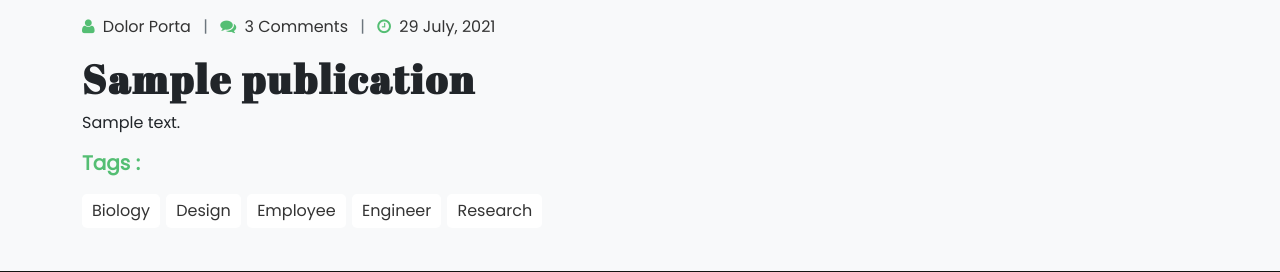
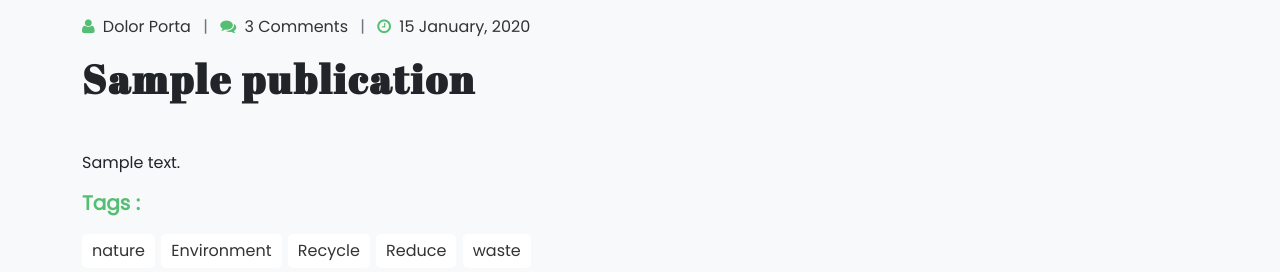
Before and after one commit to chahdzhaira/EcoDev, a Laravel app: page /awareness/1 in a window 1280 px wide. Shown: the part 921-1193 px from the top of the page. Run offline with Laravel 9, Linux system fonts and the light colour scheme; tables that the repository leaves empty hold one stand-in row (values such as "Sample post"); style sheets or scripts are compiled from the project's sources.

Commit message:
rectifications

```diff
--- a/app/Http/Controllers/BackOffice/PublicationAdminController.php
+++ b/app/Http/Controllers/BackOffice/PublicationAdminController.php
@@ -41,7 +41,7 @@ class PublicationAdminController extends Controller
         // Publication::create($request->post());
 
         $request->validate([
-            'title' => 'required|min:3|max:50',
+            'title' => 'required|min:3|max:100',
             'content' => 'nullable|image',
             'description' => 'required',
             'category' => 'required',
--- a/resources/views/FrontOffice/Publication/latestPublication.blade.php
+++ b/resources/views/FrontOffice/Publication/latestPublication.blade.php
@@ -14,7 +14,7 @@
         <div class="col-md-9 col-9">
             <div class="blog_1r1ir">
                 <h6 class="fw-bold lh-1"><a href="{{ route('awareness.show', $publication->id) }}">{{$publication->title}}</a></h6>
-                    <h6 class="text-muted font_14 mb-0"><i class="fa fa-calendar col_green me-1"></i> Feb 21, 2022</h6>
+                    <h6 class="text-muted font_14 mb-0"><i class="fa fa-calendar col_green me-1"></i>{{ $publication->created_at->format('d F, Y') }}</h6>
             </div>
         </div>
     </div><hr>
--- a/resources/views/FrontOffice/Publication/publicationDetail.blade.php
+++ b/resources/views/FrontOffice/Publication/publicationDetail.blade.php
@@ -82,17 +82,17 @@
                             <ul class="mt-3">
                                 <li class="d-inline-block"><i class="fa fa-user me-1 col_green"></i> <a href="#">Dolor Porta</a> <span class="text-muted mx-2">|</span></li>
                                 <li class="d-inline-block"><i class="fa fa-comments me-1 col_green"></i> <a href="#">3 Comments</a> <span class="text-muted mx-2">|</span></li>
-                                <li class="d-inline-block"><i class="fa fa-clock-o me-1 col_green"></i> <a href="#">29 July, 2021 </a> </li>
+                                <li class="d-inline-block"><i class="fa fa-clock-o me-1 col_green"></i> <a href="#">{{ $publication->created_at->format('d F, Y') }}</a> </li>
                             </ul>
-                            <h3 class="mt-3">{{ $publication->title }}</h3>
+                            <h3 class="mt-3 mb-5">{{ $publication->title }}</h3>
                             <p>{{ $publication->description }}</p>
                             <h5 class="mb-3 col_green center_sm">Tags :</h5>
                             <ul class="mb-0 tags center_sm">
-                                <li class="d-inline-block"><a href="blog_detail.html">Biology</a></li>
-                                <li class="d-inline-block"><a href="blog_detail.html">Design</a></li>
-                                <li class="d-inline-block"><a href="blog_detail.html">Employee</a></li>
-                                <li class="d-inline-block"><a href="blog_detail.html">Engineer</a></li>
-                                <li class="d-inline-block"><a href="blog_detail.html">Research</a></li>
+                                <li class="d-inline-block"><a href="blog_detail.html">nature</a></li>
+                                <li class="d-inline-block"><a href="blog_detail.html">Environment</a></li>
+                                <li class="d-inline-block"><a href="blog_detail.html">Recycle</a></li>
+                                <li class="d-inline-block"><a href="blog_detail.html">Reduce</a></li>
+                                <li class="d-inline-block"><a href="blog_detail.html">waste</a></li>
                             </ul>
                         @else
                             <p>Publication non trouvée.</p>
```
Also changed, not shown: resources/views/BackOffice/Publication/index.blade.php (+4 -4 lines), public/images/1727713339.jpg (added), public/images/1727713655.jpg (added), public/images/1727714519.jpg (added), public/images/1727716061.jpg (added), resources/assets/css/main.css.
